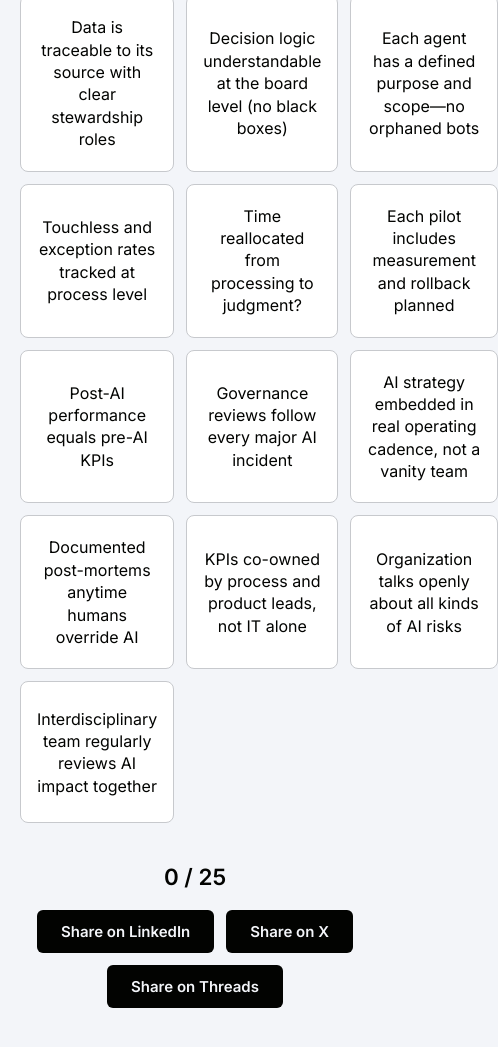
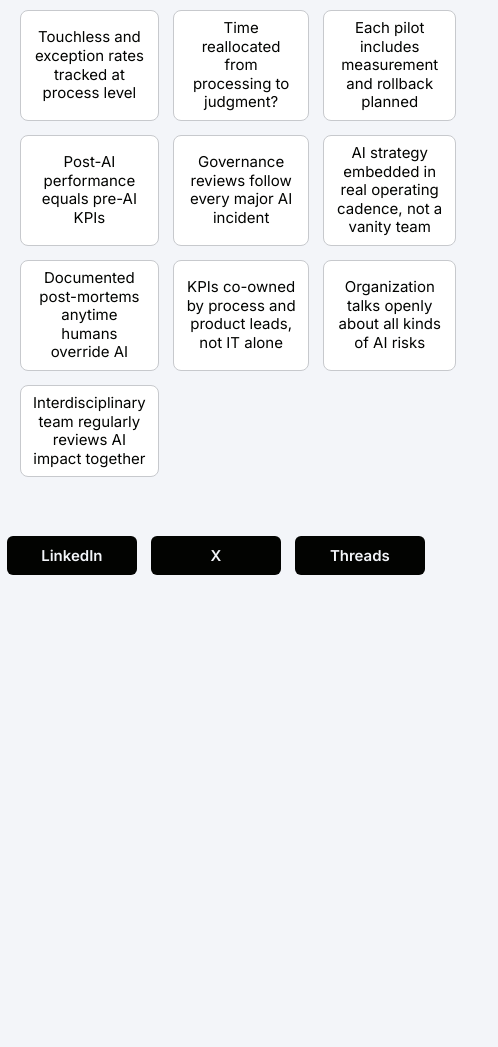
Before and after one commit to jingwho/2ndorderthinkers, a plain HTML site: page index.html in a window 390 px wide. Shown: the part 823-1870 px from the top of the page, 498 px wide, since content can reach past the window. After the commit the page ends 1434 px from the top, so only its background shows below. Drawn offline with nearby package versions, Linux system fonts and the light colour scheme.

Commit message:
Update index.html

```diff
--- a/index.html
+++ b/index.html
@@ -4,12 +4,8 @@
 <meta charset="UTF-8">
 <meta name="viewport" content="width=device-width, initial-scale=1.0">
 <title>Are You Actually Ready for AI? (Probably Not)</title>
-
-<!-- Fonts -->
 <link href="https://fonts.googleapis.com/css2?family=Inter:wght@400;600&display=swap" rel="stylesheet">
-<!-- html2canvas for screenshot -->
 <script src="https://cdnjs.cloudflare.com/ajax/libs/html2canvas/1.4.1/html2canvas.min.js"></script>
-
 <style>
 :root {
   --black: #020301;
@@ -23,10 +19,6 @@ body {
   color: var(--black);
   margin: 0;
   padding: 20px;
-  display: flex;
-  flex-direction: column;
-  align-items: center;
-  min-height: 100vh;
 }
 .header {
   margin-top: 20px;
@@ -44,6 +36,11 @@ body {
   color: var(--yellow);
   border-bottom: 2px solid var(--yellow);
 }
+.layout {
+  display: flex;
+  align-items: flex-start;
+  justify-content: center;
+}
 #bingo-container {
   margin-top: 20px;
   padding: 20px;
@@ -54,24 +51,24 @@ body {
 #bingo-grid {
   display: grid;
   grid-template-columns: repeat(5, 1fr);
-  grid-gap: 12px;
+  grid-gap: 14px;
   width: 100%;
 }
 .square {
   background: white;
   border: 1px solid var(--gray);
   border-radius: 8px;
-  padding: 20px 16px;
+  padding: 8px 12px;
   display: flex;
   align-items: center;
   justify-content: center;
   text-align: center;
   cursor: pointer;
   transition: all 0.2s ease;
-  font-size: 16px;
-  min-height: 100px;
+  font-size: 15px;
+  min-height: 56px;
   font-family: 'Inter', sans-serif;
-  line-height: 1.4;
+  line-height: 1.24;
 }
 .square:hover {
   background: var(--black);
@@ -82,25 +79,30 @@ body {
   color: var(--black);
   font-weight: 600;
 }
+.sidebar {
+  display: flex;
+  flex-direction: column;
+  align-items: center;
+  margin-left: 32px;
+  margin-top: 16px;
+}
 #score {
-  margin-top: 20px;
-  font-size: 1.4rem;
+  margin-bottom: 26px;
+  font-size: 1.2rem;
   font-weight: 600;
 }
 .share-container {
-  margin-top: 20px;
-  margin-bottom: 40px;
   display: flex;
-  gap: 12px;
-  flex-wrap: wrap;
-  justify-content: center;
+  flex-direction: column;
+  gap: 14px;
+  justify-content: flex-start;
 }
 .share-btn {
   background: var(--black);
   color: var(--white);
   border: none;
   border-radius: 6px;
-  padding: 12px 24px;
+  padding: 10px 18px;
   cursor: pointer;
   font-size: 15px;
   font-weight: 600;
@@ -108,77 +110,85 @@ body {
   transition: all 0.2s ease;
   text-decoration: none;
   display: inline-block;
+  width: 130px;
+  text-align: center;
 }
 .share-btn:hover {
   background: var(--yellow);
   color: var(--black);
 }
 
-@media (max-width: 900px) {
+@media (max-width: 1040px) {
+  .layout {
+    flex-direction: column;
+    align-items: center;
+  }
+  .sidebar {
+    margin-left: 0;
+    margin-top: 22px;
+    flex-direction: row;
+    gap: 18px;
+  }
+  .share-container {
+    flex-direction: row;
+    gap: 14px;
+  }
+  #score {
+    margin-bottom: 0;
+  }
   #bingo-grid {
     grid-template-columns: repeat(3, 1fr);
-  }
-  .header {
-    font-size: 1.1rem;
   }
 }
 </style>
 </head>
-
 <body>
   <div class="header">
     Are You Actually Ready for AI? (Probably Not) by <a href="https://www.2ndorderthinkers.com/" target="_blank">2nd Order Thinkers</a>
   </div>
-
+  <div class="layout">
     <div id="bingo-container">
       <div id="bingo-grid"></div>
     </div>
-
+    <div class="sidebar">
       <div id="score">0 / 25</div>
-
       <div class="share-container">
-  <button class="share-btn" id="share-linkedin">Share on LinkedIn</button>
-  <button class="share-btn" id="share-x">Share on X</button>
-  <button class="share-btn" id="share-threads">Share on Threads</button>
+        <button class="share-btn" id="share-linkedin">LinkedIn</button>
+        <button class="share-btn" id="share-x">X</button>
+        <button class="share-btn" id="share-threads">Threads</button>
       </div>
-
+    </div>
+  </div>
 <script>
 const squares = [
-  // Governance
   "Named owner for every AI loop decision (not a committee)",
   "Audit trail exists for model outputs and human overrides",
   "Each AI step mapped to 'in / over / out of loop' for explainability",
   "Explainability standards set for everyone involved in an AI step",
   "Risk sign-off by a human with a name, not a department",
-  // Literacy
   "Role-based AI literacy paths exist for all who touch AI",
   "AI literacy documented by each functional team",
   "Managers can critically evaluate AI outputs",
   "Literacy measured by skill demonstration, not course completions",
   "Leadership completes the same literacy track as everyone else",
-  // Process / Architecture
   "Data ownership defined for every major dataset",
   "Data contracts govern all producer–consumer interfaces",
   "Data is traceable to its source with clear stewardship roles",
   "Decision logic understandable at the board level (no black boxes)",
   "Each agent has a defined purpose and scope—no orphaned bots",
-  // Measurement
   "Touchless and exception rates tracked at process level",
   "Time reallocated from processing to judgment?",
   "Each pilot includes measurement and rollback planned",
   "Post-AI performance equals pre-AI KPIs",
   "Governance reviews follow every major AI incident",
-  // Culture
   "AI strategy embedded in real operating cadence, not a vanity team",
   "Documented post-mortems anytime humans override AI",
   "KPIs co-owned by process and product leads, not IT alone",
   "Organization talks openly about all kinds of AI risks",
   "Interdisciplinary team regularly reviews AI impact together"
 ];
-
 const grid = document.getElementById("bingo-grid");
 const scoreDisplay = document.getElementById("score");
-
 squares.forEach(text => {
   const div = document.createElement("div");
   div.classList.add("square");
@@ -189,52 +199,40 @@ squares.forEach(text => {
   });
   grid.appendChild(div);
 });
-
 function updateScore() {
   const selected = document.querySelectorAll(".square.active").length;
   scoreDisplay.textContent = `${selected} / 25`;
 }
-
 async function captureAndShare(platform) {
   const score = scoreDisplay.textContent;
   const container = document.getElementById("bingo-container");
   const url = "https://jingwho.github.io/2ndorderthinkers/";
-
   const shareText = `Our team scored ${score} on AI Responsibility–Literacy–Process. Are you actually ready? ${url}`;
-
   try {
     const canvas = await html2canvas(container, {
       backgroundColor: '#f3f5f9',
       scale: 2
     });
-
     canvas.toBlob(async (blob) => {
-      const file = new File([blob], 'ai-readiness-bingo.png', { type: 'image/png' });
-
-      // Platform-specific sharing
+      // Platform-specific actions: download, open share text in new tab.
+      const downloadUrl = canvas.toDataURL();
+      const link = document.createElement('a');
+      link.download = 'ai-readiness-bingo.png';
+      link.href = downloadUrl;
+      link.click();
+      // Compose links for social
       if (platform === 'linkedin') {
-        // LinkedIn doesn't support direct Web Share, open share dialog
         window.open(`https://www.linkedin.com/sharing/share-offsite/?url=${encodeURIComponent(url)}`, '_blank');
       } else if (platform === 'x') {
         window.open(`https://twitter.com/intent/tweet?text=${encodeURIComponent(shareText)}`, '_blank');
       } else if (platform === 'threads') {
         window.open(`https://threads.net/intent/post?text=${encodeURIComponent(shareText)}`, '_blank');
       }
-
-      // Also download image for manual upload
-      const downloadUrl = canvas.toDataURL();
-      const link = document.createElement('a');
-      link.download = 'ai-readiness-bingo.png';
-      link.href = downloadUrl;
-      link.click();
-
     });
   } catch (err) {
-    console.error('Share failed:', err);
-    alert('Could not generate screenshot. Please try again.');
+    alert('Could not generate screenshot. Please take a screenshot manually.');
   }
 }
-
 document.getElementById("share-linkedin").addEventListener("click", () => captureAndShare('linkedin'));
 document.getElementById("share-x").addEventListener("click", () => captureAndShare('x'));
 document.getElementById("share-threads").addEventListener("click", () => captureAndShare('threads'));
```
Lines whose indentation alone changed are shown as unchanged.
